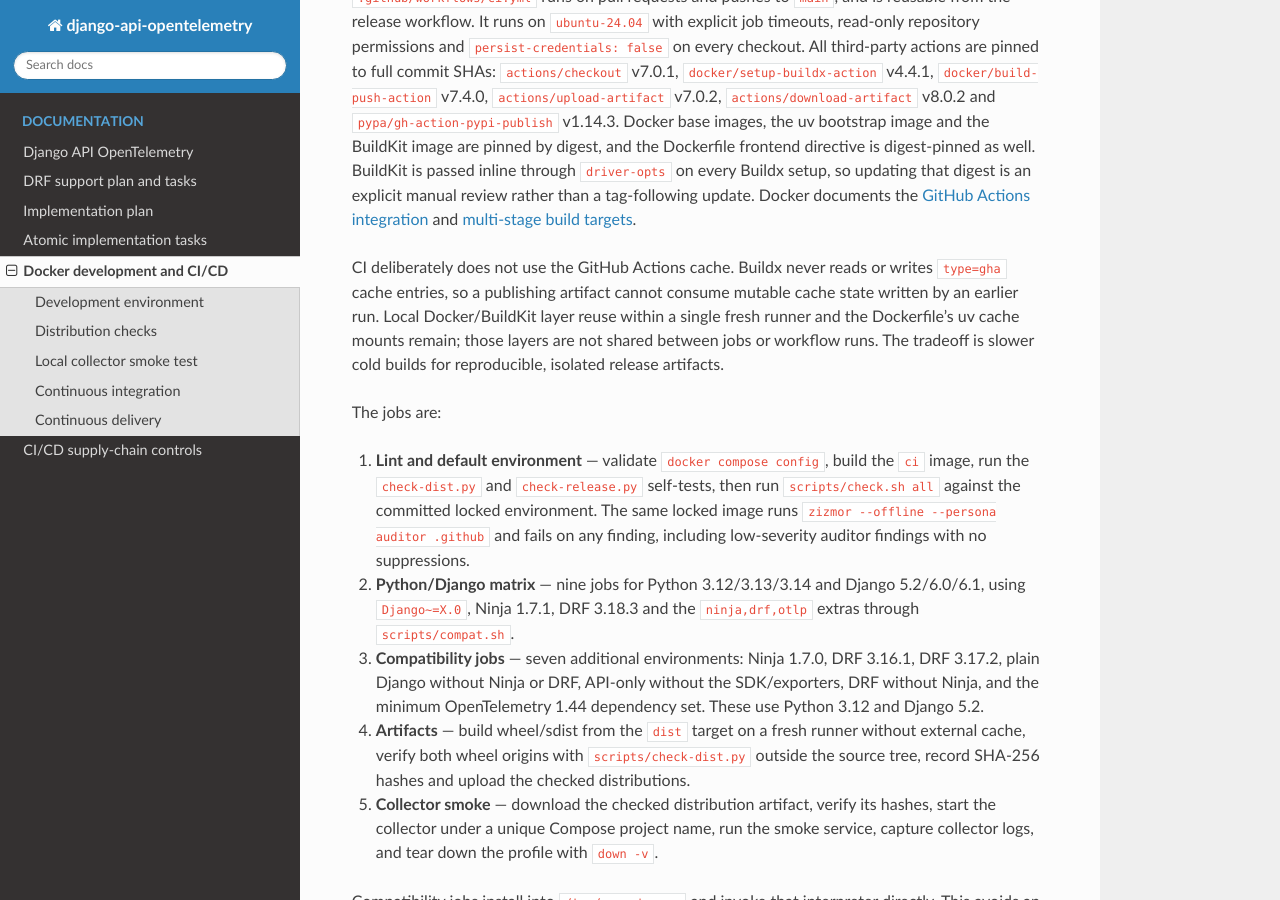
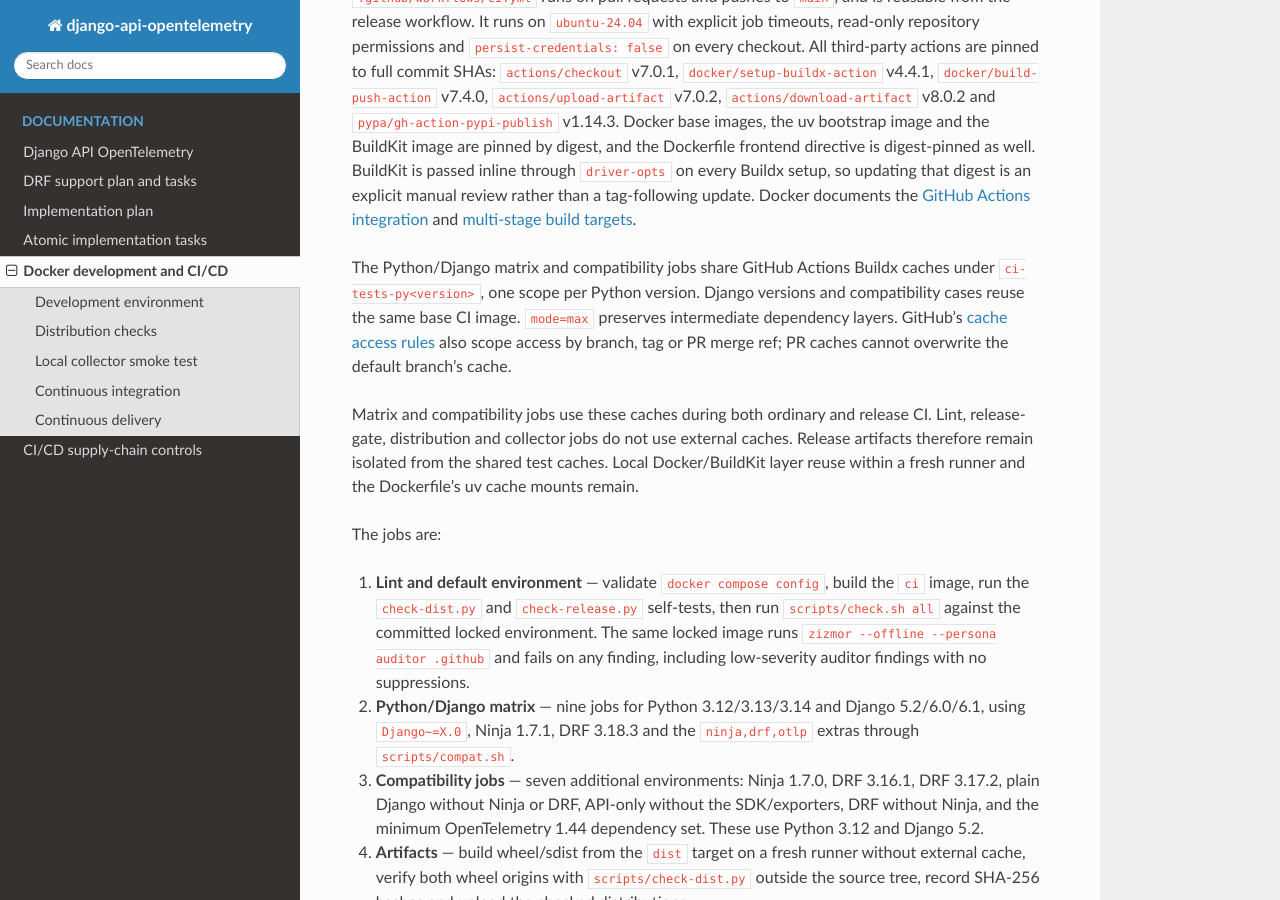
Before and after one commit to minipps/django-api-opentelemetry, a Sphinx documentation site: the page built from docs/development-and-ci.md, in a window 1280 px wide and 900 px high, scrolled down 4215 px. Built offline with Sphinx 7.4.7 and the Read the Docs theme 3.1.0, drawn with Linux system fonts in a browser that asks for light colours; some of the changed text lies outside the part shown.

Commit message:
ci: restore shared caches for matrix and compatibility builds

```diff
--- a/docs/development-and-ci.md
+++ b/docs/development-and-ci.md
@@ -213,12 +213,19 @@ digest is an explicit manual review rather than a tag-following update. Docker
 documents the [GitHub Actions integration](https://docs.docker.com/build/ci/github-actions/)
 and [multi-stage build targets](https://docs.docker.com/build/building/multi-stage/).
 
-CI deliberately does not use the GitHub Actions cache. Buildx never reads or
-writes `type=gha` cache entries, so a publishing artifact cannot consume mutable
-cache state written by an earlier run. Local Docker/BuildKit layer reuse within a
-single fresh runner and the Dockerfile's uv cache mounts remain; those layers are
-not shared between jobs or workflow runs. The tradeoff is slower cold builds for
-reproducible, isolated release artifacts.
+The Python/Django matrix and compatibility jobs share GitHub Actions Buildx
+caches under `ci-tests-py<version>`, one scope per Python version. Django versions
+and compatibility cases reuse the same base CI image. `mode=max` preserves
+intermediate dependency layers. GitHub's
+[cache access rules](https://docs.github.com/en/actions/reference/workflows-and-actions/dependency-caching#restrictions-for-accessing-a-cache)
+also scope access by branch, tag or PR merge ref; PR caches cannot overwrite the
+default branch's cache.
+
+Matrix and compatibility jobs use these caches during both ordinary and release
+CI. Lint, release-gate, distribution and collector jobs do not use external
+caches. Release artifacts therefore remain isolated from the shared test
+caches. Local Docker/BuildKit layer reuse within a fresh runner and the
+Dockerfile's uv cache mounts remain.
 
 The jobs are:
 
@@ -313,7 +320,8 @@ Supply-chain hardening verification in this checkout on 2026-10-22:
   `v0.1.0` check returned `version=0.1.0` and `prerelease=false`, while a
   malformed `v0.2` tag was rejected.
 - Both workflow files parse, every `actions/checkout` sets
-  `persist-credentials: false`, and no `type=gha` Buildx cache entries remain.
+  `persist-credentials: false`, and shared Buildx caches are restricted to the
+  matrix and compatibility jobs.
   No remote GitHub Actions run is claimed for this branch.
 
 The latest published Actionlint (v1.7.12) predates GitHub's July 2026 `$/.`
@@ -351,8 +359,9 @@ The wheel and sdist are built once by CI on a fresh runner with no external
 cache. Their SHA-256 hashes are recorded in `SHA256SUMS`, and the `dist` artifact
 is the only handoff. Every later job verifies those exact hashes before use, so
 publishing consumes the same immutable bytes that CI verified rather than a
-rebuild. Pull-request and ordinary CI jobs stay read-only, with no secrets, OIDC
-permission or shared Actions cache.
+rebuild. Pull-request and ordinary CI jobs retain read-only repository tokens,
+with no secrets or OIDC permission. Only matrix and compatibility jobs
+share Actions build caches.
 
 The publishing flow follows PyPI's documented
 [Trusted Publishing setup](https://docs.pypi.org/trusted-publishers/using-a-publisher/)
```
Also changed, not shown: 1 other file.
